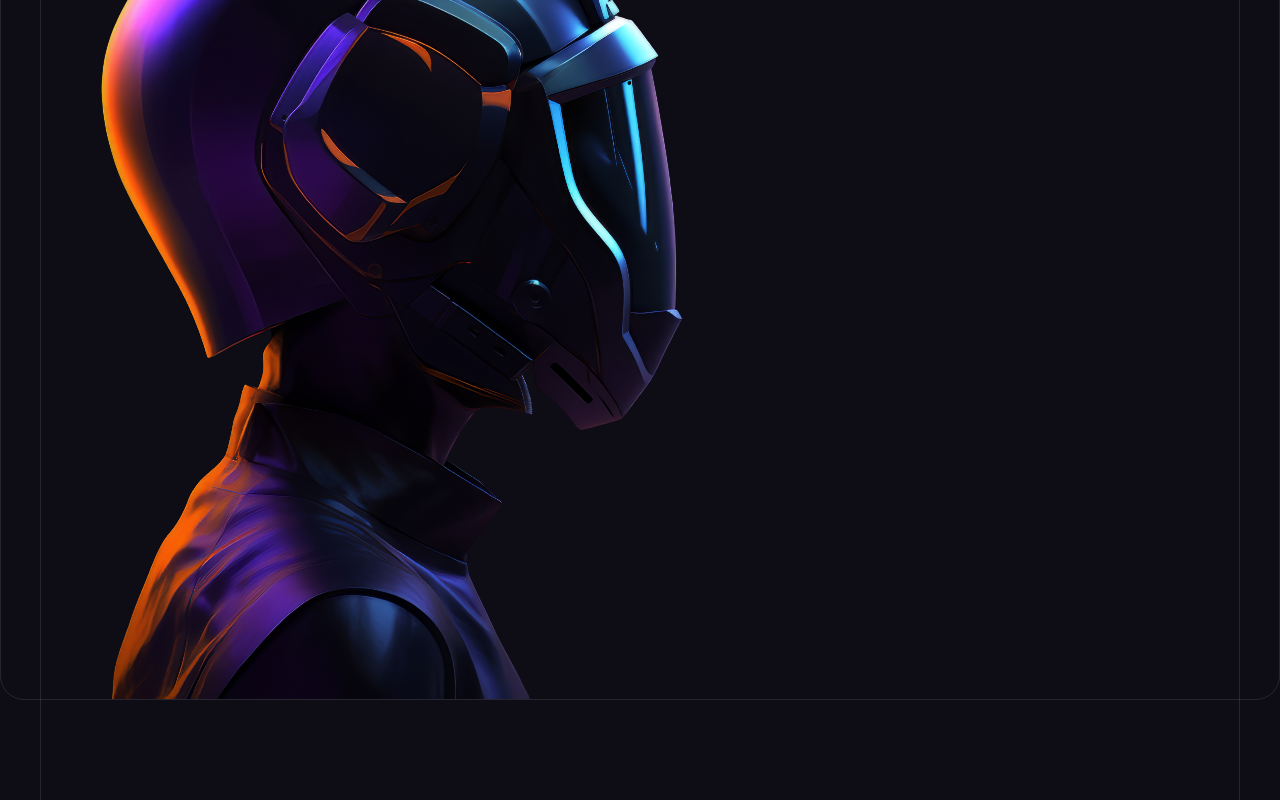
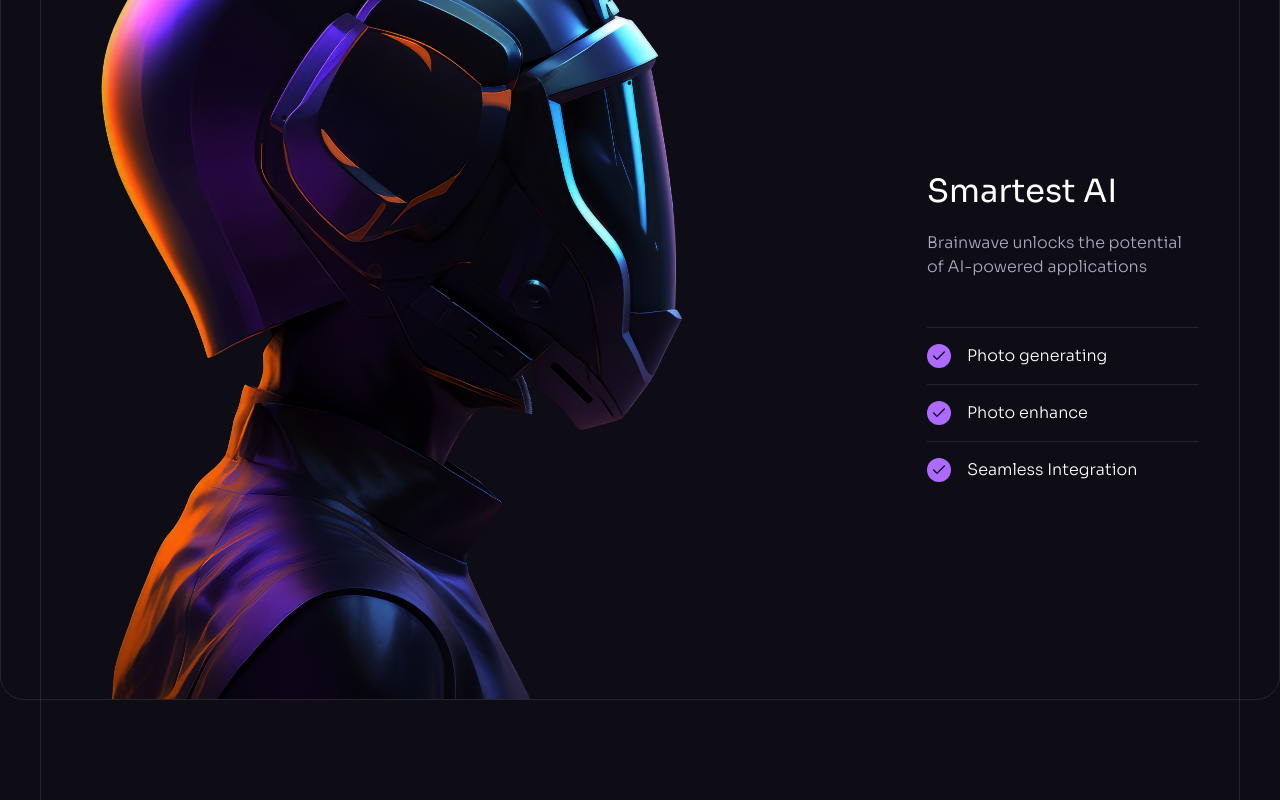
Before and after one commit to AksharaPandey/Brainwave, a React (Vite) app: page / in a window 1280 px wide. Shown: the part 4126-4926 px from the top of the page. Built offline with nearby package versions, Linux system fonts and the light colour scheme.

Commit message:
Updated Service

```diff
--- a/src/components/Services.jsx
+++ b/src/components/Services.jsx
@@ -1,8 +1,8 @@
 import React from "react";
 import Section from "./Section";
 import Heading from "./Heading";
-import { service1 } from "../assets";
-
+import { brainwave, check, service1 } from "../assets";
+import { brainwaveServices } from "../constants";
 const Services = () => {
   return (
     <Section id="how-to-use">
@@ -22,6 +22,23 @@ const Services = () => {
                 src={service1}
               />
             </div>
+            <div className="relative z-1 max-w-[17rem] ml-auto">
+              <h4 className="h4 mb-4">Smartest AI</h4>
+              <p className="body-2 mb-[3rem] text-n-3">
+                Brainwave unlocks the potential of AI-powered applications
+              </p>
+              <ul className="body-2">
+                {brainwaveServices.map((item, index) => (
+                  <li
+                    key={index}
+                    className="flex items-start py-4 border-t border-n-6"
+                  >
+                    <img width={24} height={24} src={check} />
+                    <p className="ml-4">{item}</p>
+                  </li>
+                ))}
+              </ul>
+            </div>
           </div>
         </div>
       </div>
```
